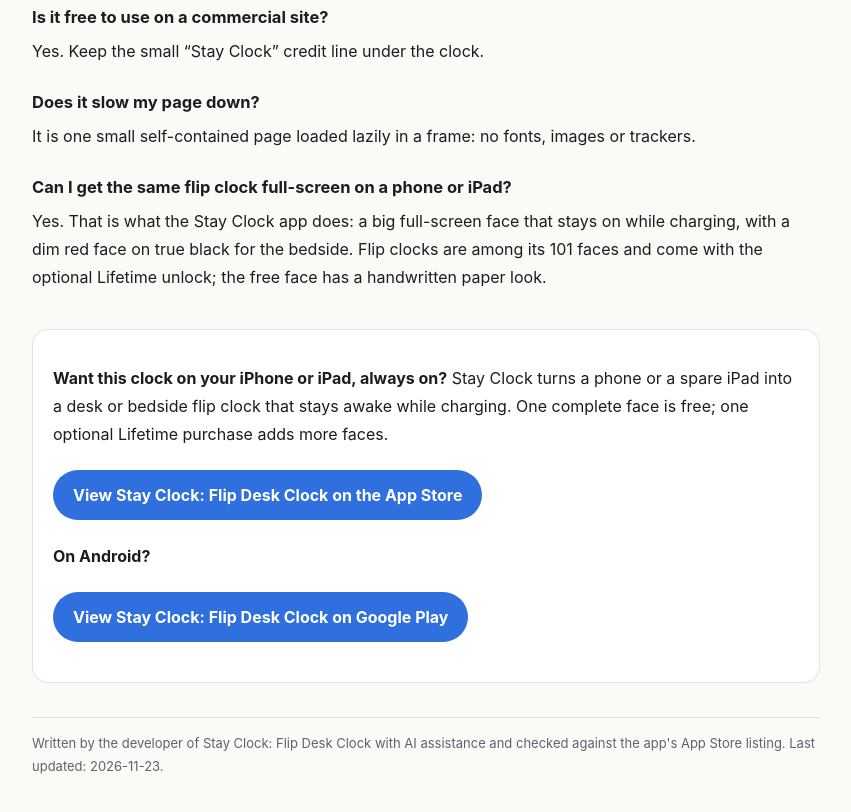
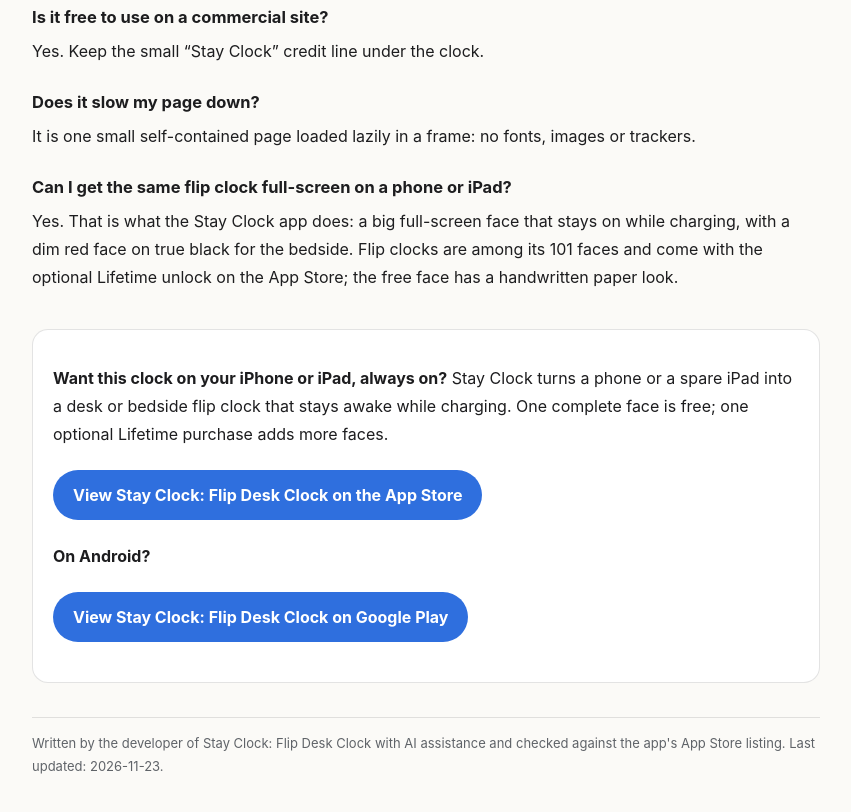
Before and after one commit to alice51849/stayclock-support, a plain HTML site: page flip-clock-widget-for-website.html in a window 1280 px wide. Shown: the part 1148-1960 px from the top of the page, without its empty margins (214-1065 px from the left). Drawn offline with Linux system fonts and the light colour scheme.

Commit message:
翻頁桌鐘網站嵌入頁：解鎖說法標明 App Store（2.7 必改）
Claude-Session: https://claude.ai/code/session_01J1xqKKVA5YR97qykmaHQwV

```diff
--- a/flip-clock-widget-for-website.html
+++ b/flip-clock-widget-for-website.html
@@ -71,7 +71,7 @@ a{color:var(--accent)}
 <p class="hd-q">Does it slow my page down?</p>
 <p class="hd-a">It is one small self-contained page loaded lazily in a frame: no fonts, images or trackers.</p>
 <p class="hd-q">Can I get the same flip clock full-screen on a phone or iPad?</p>
-<p class="hd-a">Yes. That is what the Stay Clock app does: a big full-screen face that stays on while charging, with a dim red face on true black for the bedside. Flip clocks are among its 101 faces and come with the optional Lifetime unlock; the free face has a handwritten paper look.</p>
+<p class="hd-a">Yes. That is what the Stay Clock app does: a big full-screen face that stays on while charging, with a dim red face on true black for the bedside. Flip clocks are among its 101 faces and come with the optional Lifetime unlock on the App Store; the free face has a handwritten paper look.</p>
 <div class="cta">
 <p><strong>Want this clock on your iPhone or iPad, always on?</strong> Stay Clock turns a phone or a spare iPad into a desk or bedside flip clock that stays awake while charging. One complete face is free; one optional Lifetime purchase adds more faces.</p>
 <p><a class="btn" href="https://apps.apple.com/us/app/id6814035888?pt=118326163&amp;ct=embed_stayclock_page&amp;mt=8">View Stay Clock: Flip Desk Clock on the App Store</a></p>
```
